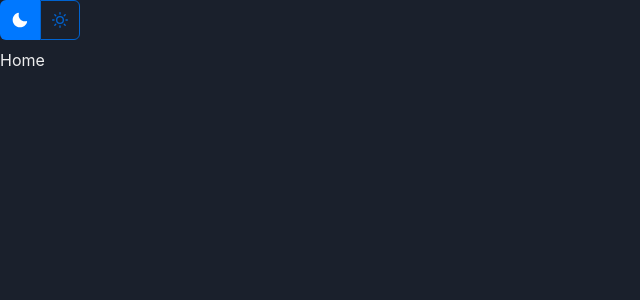
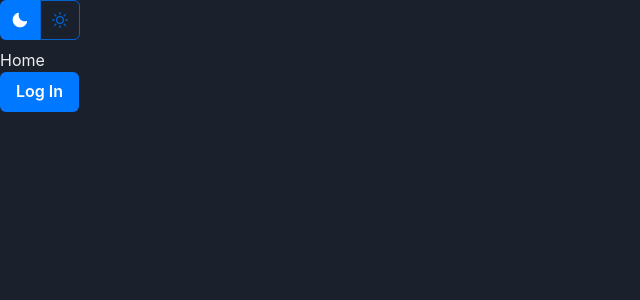
Before and after one commit to EdsonMartinelli/LoginSystem-Frontend, a React (Vite) app: page / in a window 1280 px wide. Shown: the top 300 px of the page, without its empty margins (0-640 px from the left). Built offline with nearby package versions, Linux system fonts and the light colour scheme.

Commit message:
added login button to home

```diff
--- a/src/components/FormButton.tsx
+++ b/src/components/FormButton.tsx
@@ -1,4 +1,4 @@
-import { Button, ButtonProps } from "@chakra-ui/react";
+import { Button, ButtonProps, LightMode } from "@chakra-ui/react";
 import { ReactNode } from "react";
 
 interface FormButtonProps extends ButtonProps {
@@ -13,14 +13,16 @@ export function FormButton({
   ...props
 }: FormButtonProps) {
   return (
+    <LightMode>
+
       <Button
         {...props}
-      bgColor="messenger.500"
-      color="gray.50"
+        colorScheme="messenger"
         isDisabled={isDisabled}
         isLoading={isLoading}
       >
         {children}
       </Button>
+    </LightMode>
   );
 }
--- a/src/pages/Home/Home.tsx
+++ b/src/pages/Home/Home.tsx
@@ -1,7 +1,18 @@
+import { Button, LightMode } from "@chakra-ui/react";
+import { useNavigate } from "react-router-dom";
+
 export function Home() {
+  const navigate = useNavigate()
   return (
     <div>
       <h1>Home</h1>
+      <LightMode>
+        <Button
+        colorScheme="messenger"
+        onClick={() => {navigate("/login")}}>
+          Log In
+        </Button>
+      </LightMode>
     </div>
   );
 }
```
Lines whose indentation alone changed are shown as unchanged.
